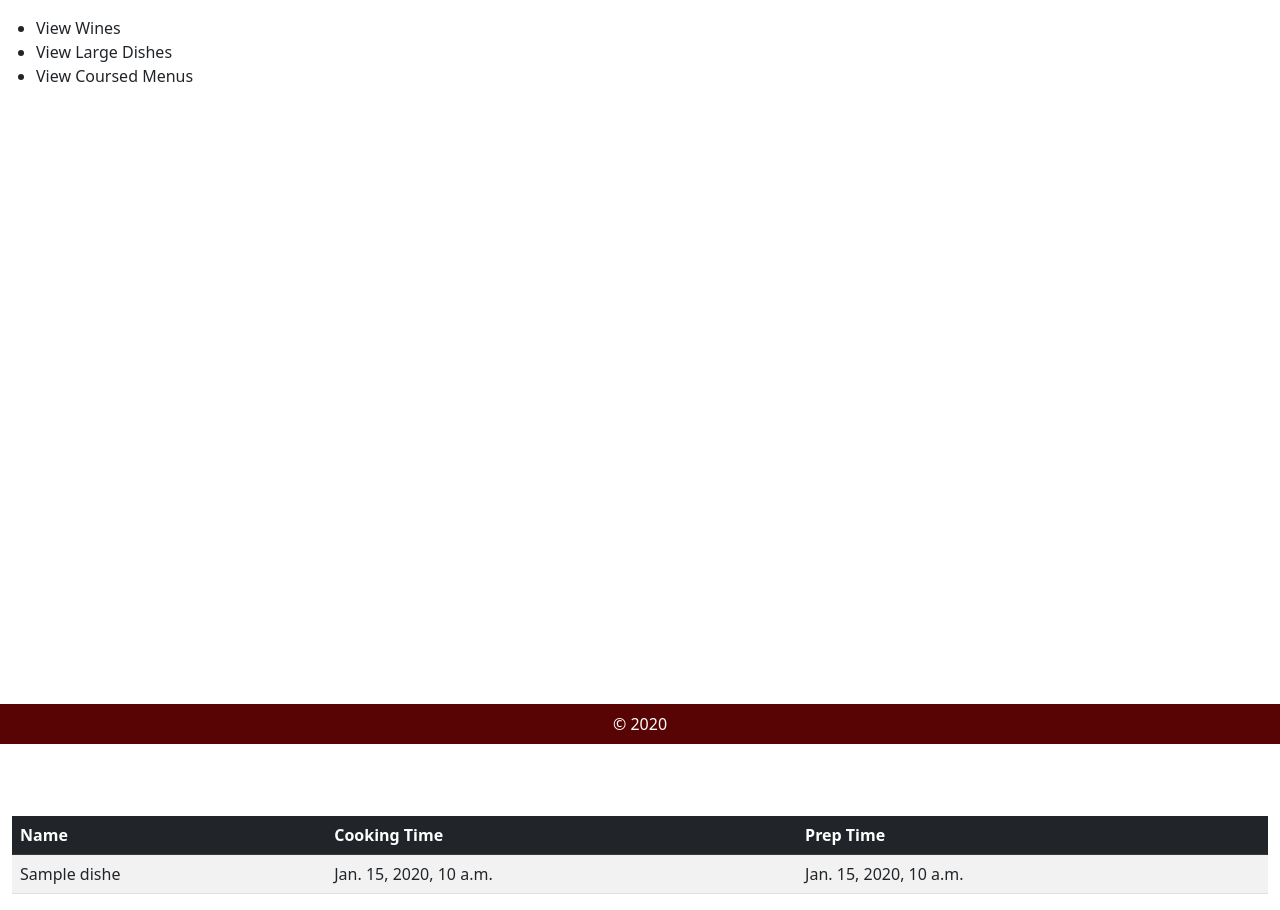
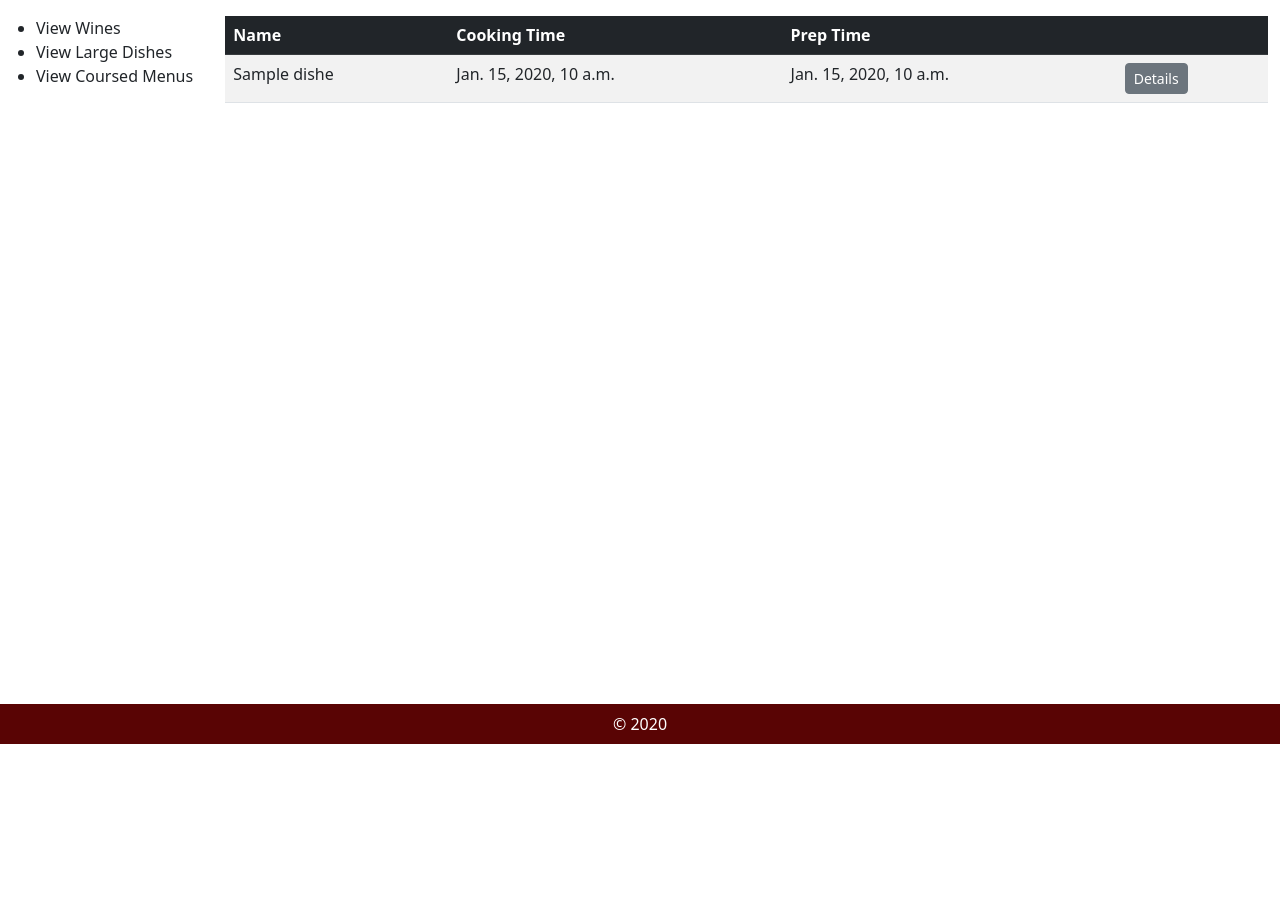
Before and after one commit to kingJMBwAura/M5P, a Django app: template tapas/tapasapp/templates/tapasapp/list.html in a window 1280 px wide. Shown: the part 56-966 px from the top of the page. After the commit the page ends 800 px from the top, so only its background shows below. Run offline with Django 3.2, Linux system fonts and the light colour scheme; the template is opened without the code that fills it: most values are stand-ins (such as "Sample title", 1, 10 or a date in 2020); some libraries are stand-ins or nearby versions.

Commit message:
check again please huhu

```diff
--- a/tapas/tapasapp/templates/tapasapp/base.html
+++ b/tapas/tapasapp/templates/tapasapp/base.html
@@ -14,7 +14,7 @@
         <nav class="navbar navbar-dark bg-custom mb-3 sticky-top" style="background-color: #590404;">
             <div class="container-fluid">
                 <a class="navbar-brand mb-0" href="{% url 'view_menu' %}">My Tapas Menu</span> </a>
-                <a href="{% url 'add_menu' %}" style="color:white"><i class="material-icons">add</i></a>
+                <a href="" style="color:white"><i class="material-icons">add</i></a>
 
             </div>
 
@@ -28,8 +28,9 @@
                     </ul>
                 </div>
 
-                <div class="container">
-                    <div class="row">
+
+                <div class="col-10">
+                    <div class="row justify-content-center">
 
                         {% block content %}
                         {% endblock %}
--- a/tapas/tapasapp/templates/tapasapp/list.html
+++ b/tapas/tapasapp/templates/tapasapp/list.html
@@ -1,5 +1,6 @@
 {% extends 'tapasapp/base.html' %}
 {% load static %}
+
 
 {% block sidebar %}
     <li class="nav-item">
@@ -13,16 +14,15 @@
     </li>
 {% endblock %}
 
-
-
             {% block content %}
                 <div class="col-12">
                     <table class="table table-striped">
-                        <thead >
+                        <thead class="thead-light">
                                 <tr>
                                     <th class="table-dark" scope="col"> Name </th>
                                     <th class="table-dark" scope="col"> Cooking Time </th>
                                     <th class="table-dark" scope="col"> Prep Time </th>
+                                    <th class="table-dark" scope="col"></th>
                                 </tr>
                         </thead>
                         <tbody>
@@ -31,6 +31,7 @@
                                 <td> {{ d.name }} </td>
                                 <td> {{ d.prep_time }} </td>
                                 <td> {{ d.cook_time }} </td>
+                                <td><a href=# class="btn btn-secondary btn-sm">Details</a></td>
                             </tr>
                             {% endfor %}
                         </tbody>
```
Lines whose indentation alone changed are shown as unchanged.
